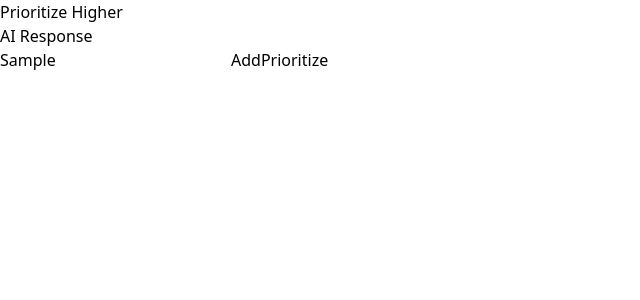
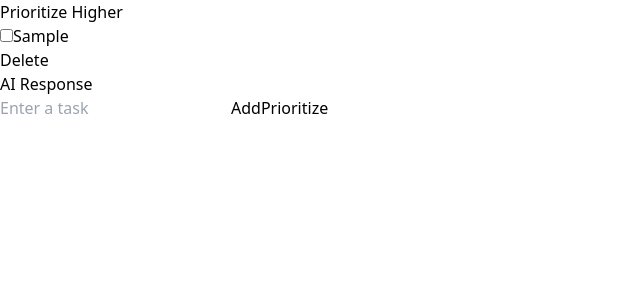
Before and after one commit to aaronamano/nosuai-hackathon, a React (Vite) app in the folder frontend/: page / in a window 1280 px wide. Both pictures are taken after typing "Sample" into the empty fields and a click on the button "Add". Shown: the top 300 px of the page, without its empty margins (0-640 px from the left). Built offline with nearby package versions, Linux system fonts and the light colour scheme.

Commit message:
so far i was able to create/add and delete tasks

```diff
--- a/frontend/src/App.jsx
+++ b/frontend/src/App.jsx
@@ -1,50 +1,85 @@
 import { useState } from 'react'
 import './App.css'
+import TodoList from './components/TodoList'
+'use client'
 
 function App() {
-  const [ count, setCount ] = useState(0)
+  const [ tasks, setTasks ] = useState([])
+  const [ newTask, setNewTask ] = useState('')
+  const [ aiText, setAiText ] = useState('Output of AI text')
+
+  const addTask = () => {
+    if (newTask.trim() !== '') {
+      setTasks([ ...tasks, { id: Date.now(), text: newTask, completed: false } ])
+      setNewTask('')
+    }
+  }
+
+  const deleteTask = (id) => {
+    setTasks(tasks.filter(task => task.id !== id))
+  }
+
+  const prioritizeTask = () => {
+
+  }
+
+  const checkOffTask = () => {
+    setTasks(tasks.map(task =>
+      task.id === id ? { ...task, completed: !task.completed } : task
+    ))
+
+  }
 
   return (
     <>
       <div className="min-h-screen flex flex-col">
         {/* This will display the list of tasks and the text output from the AI */}
         <main className="flex-grow flex">
+
           {/* Displays the todo list */}
           <div className="w-1/2 p-6 overflow-auto">
             <h1 className="text-2xl font-bold mb-4">Prioritize Higher</h1>
+            <TodoList tasks={tasks} onDelete={deleteTask} onToggle={checkOffTask} />
           </div>
+
           {/* Displays the AI's text output */}
           <div className="w-1/2 p-6 bg-gray-100">
             <h2 className="text-xl font-semibold mb-4">AI Response</h2>
+          </div>
 
-          </div>
         </main>
+
         {/* This is the UI where the user can create and add tasks as well as prioritize the tasks */}
         <div className="p-6 bg-white border-t">
           <div className="flex space-x-2">
+            {/* Input Field */}
             <input
               type="text"
               placeholder="Enter a task"
+              value={newTask}
+              onChange={(e) => setNewTask(e.target.value)}
+              onClick={(e) => e.key === 'Enter' && addTask()}
               className="flex-grow px-4 py-2 border border-gray-300 rounded-md focus:outline-none focus:ring-2 focus:ring-blue-500"
             />
 
+            {/* Add Button */}
             <button
+              onClick={addTask}
               className="px-4 py-2 bg-blue-500 text-white rounded-md hover:bg-blue-600 focus:outline-none focus:ring-2 focus:ring-blue-500 focus:ring-offset-2"
             >
               Add
             </button>
 
+            {/* Prioritize Button */}
             <button
               className="px-4 py-2 bg-gray-200 text-gray-800 rounded-md hover:bg-gray-300 focus:outline-none focus:ring-2 focus:ring-gray-500 focus:ring-offset-2"
             >
               Prioritize
             </button>
 
-
           </div>
 
         </div>
-
 
       </div>
     </>
--- /dev/null
+++ b/frontend/src/components/TodoList.jsx
@@ -0,0 +1,35 @@
+import React from 'react'
+
+function TodoList({ tasks, onDelete, onToggle }) {
+  return (
+    <ul className="space-y-2">
+      {tasks.map(task => (
+        <li key={task.id} className="flex items-center justify-between bg-white p-3 rounded shadow">
+          <div className="flex items-center space-x-2">
+            <input
+              type="checkbox"
+              id={`task-${task.id}`}
+              checked={task.completed}
+              onChange={() => onToggle(task.id)}
+              className="h-4 w-4 text-blue-600 focus:ring-blue-500 border-gray-300 rounded"
+            />
+            <label
+              htmlFor={`task-${task.id}`}
+              className={`${task.completed ? 'line-through text-gray-500' : ''}`}
+            >
+              {task.text}
+            </label>
+          </div>
+          <button
+            onClick={() => onDelete(task.id)}
+            className="px-2 py-1 bg-red-500 text-white text-sm rounded hover:bg-red-600 focus:outline-none focus:ring-2 focus:ring-red-500 focus:ring-offset-2"
+          >
+            Delete
+          </button>
+        </li>
+      ))}
+    </ul>
+  )
+}
+
+export default TodoList
```
